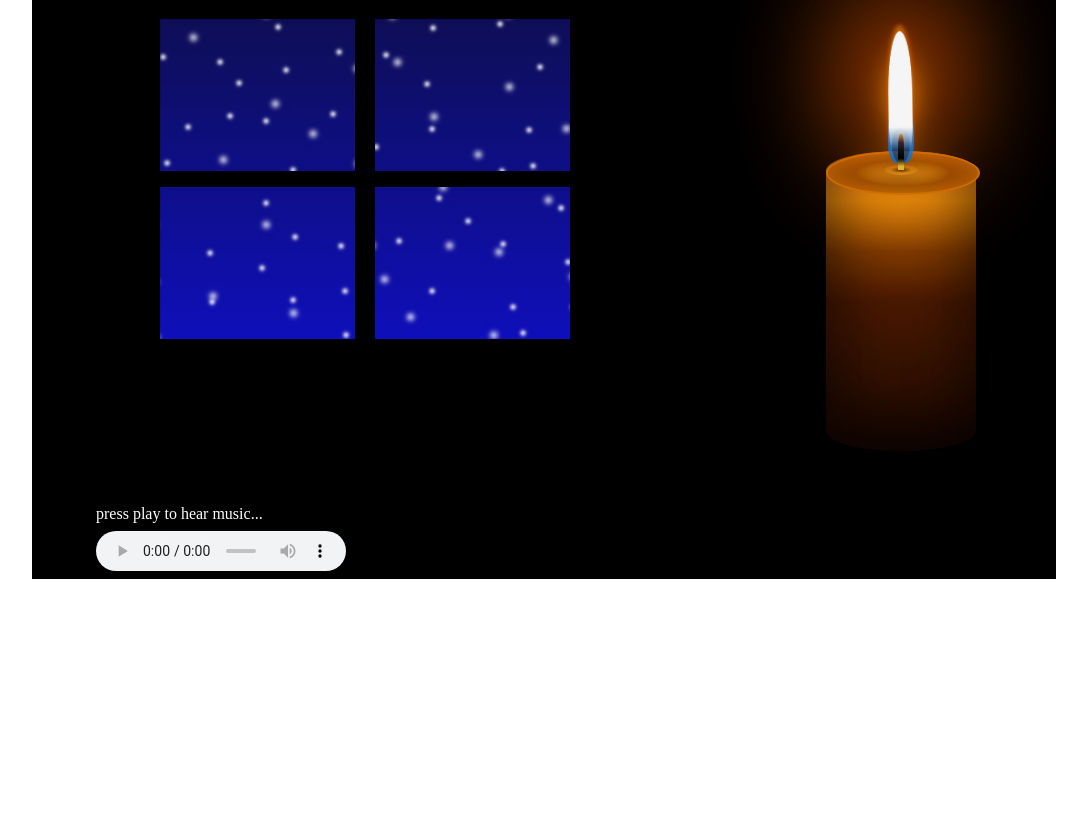
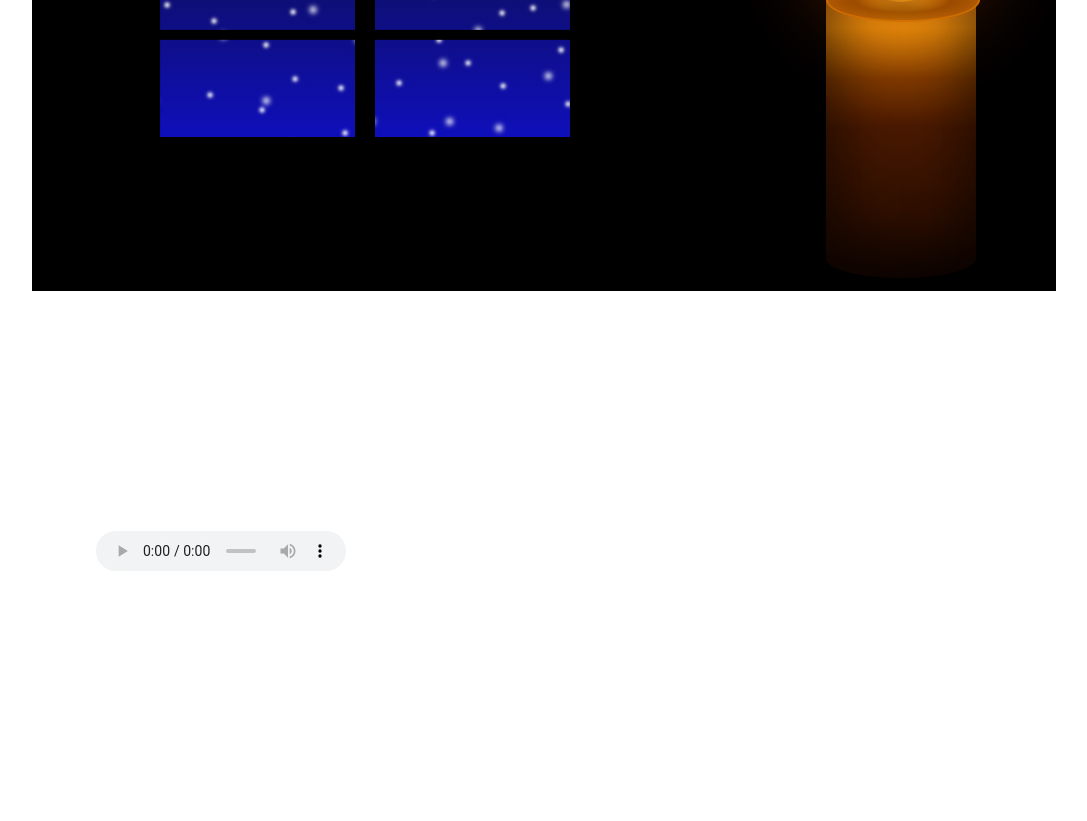
Before and after one commit to pnclarke/Xmas-2021, a website: page index.html in a window 1280 px wide. Shown: the part 221-1042 px from the top of the page, without its empty margins (96-1183 px from the left). Drawn offline with Linux system fonts and the light colour scheme; a web font is replaced by a local one.

Commit message:
viewport changed

```diff
--- a/window.css
+++ b/window.css
@@ -7,12 +7,14 @@ body
     display: flex;
     justify-content: center;
     --visible: 0;
+    position: relative;
 }
 #myCanvas
 {
     display: flex;
     justify-content: center;
-    width: 80%;
+    width: 80vw;
+    height: 40vw;
     background-color: hsla(0, 0%, 0%, 1);
     overflow: hidden;
 }
```
